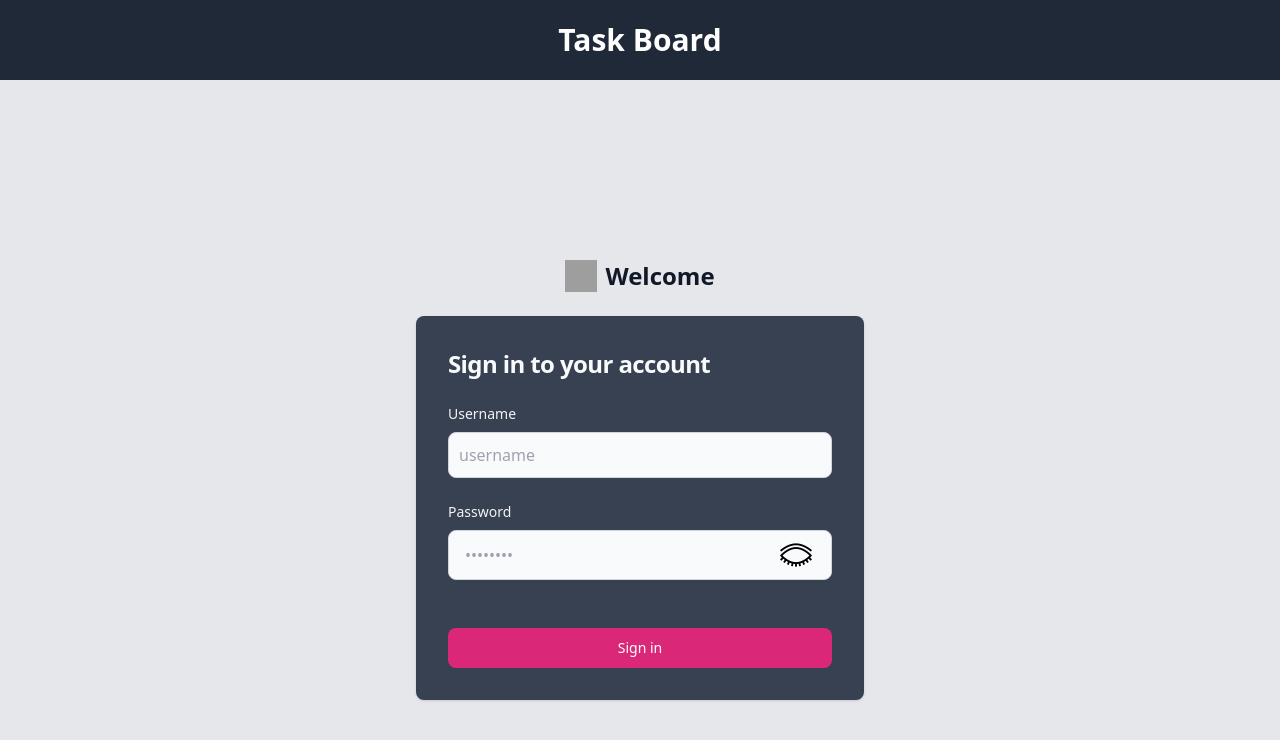
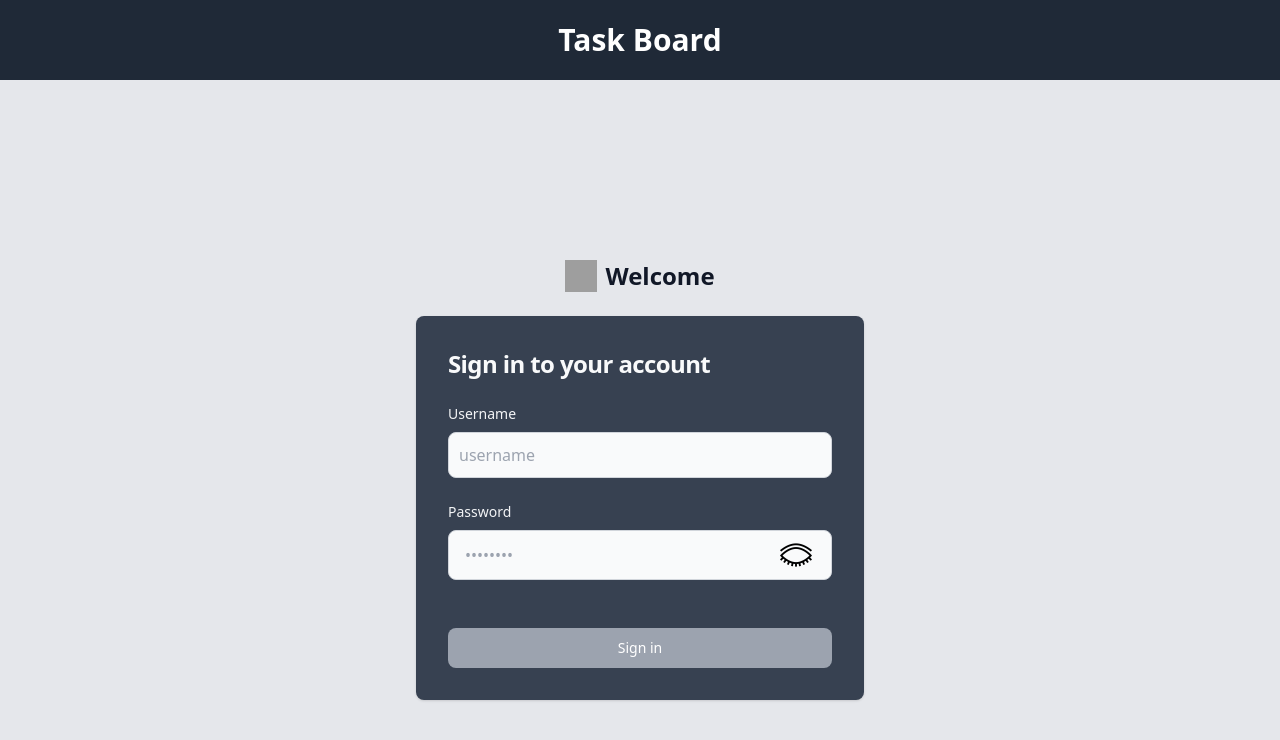
Before and after one commit to GodeFvt/US-1-IT-Bangmod-Kradan-Kanban2, a Vue app in the folder frontend/: page /login in a window 1280 px wide. Shown: the top 740 px of the page. Built offline with nearby package versions, Linux system fonts and the light colour scheme; grey boxes are pictures that could not be loaded.

Commit message:
validate + edit login function

```diff
--- a/frontend/src/views/Login.vue
+++ b/frontend/src/views/Login.vue
@@ -1,11 +1,14 @@
 <script setup>
 import { loginAccount } from "../lib/fetchUtill.js";
-import { onMounted, onUnmounted, ref, computed } from "vue";
+import { ref, computed } from "vue";
 import { useRouter, useRoute } from "vue-router";
 // const pathIcon = ref("../../public/sleep.png");
 const toggleIcon = ref(false);
 const username = ref("");
 const password = ref("");
+const showMessage = ref(false);
+const router = useRouter();
+const route = useRoute();
 const pathIcon = computed(() => {
   if (toggleIcon.value) {
     return "../../public/open.png";
@@ -21,24 +24,30 @@ const typePassword = computed(() => {
     return "password";
   }
 });
+const isNotValid = computed(() => {
+  return username.value.length === 0 || password.value.length === 0;
+});
+
 const messageShow = ref("");
 async function signInOnClick(usernameParamiter, passwordParamiter) {
   console.log(usernameParamiter);
   console.log(passwordParamiter);
+
   let res;
-  if (username.length > 0 && password.length > 0) {
-    res = await loginAccount(username, password);
+  if (usernameParamiter.length > 0 && passwordParamiter.length > 0) {
+    res = await loginAccount(usernameParamiter, passwordParamiter);
+    if (res === 200)
+  {
+    router.push({ name: "task"});
+  } else if (res === 400 || res === 401) {
+    showMessage.value = true;
+    messageShow.value = "Username or Password is incorrect..";
   } else {
-     res = await validateInput(username, password);
+    showMessage.value = true;
+    messageShow.value = "There is a problem.Please try again.";
+  }
   }
 
-  if (res === 200) {
-    console.log("do nothing");
-  } else if (res === 400 || res === 401) {
-    messageShow.value = "Username or Password is incorrect..";
-  } else {
-    messageShow.value = "There is a problem.Please try again.";
-  }
 }
 </script>
 
@@ -69,6 +78,7 @@ async function signInOnClick(usernameParamiter, passwordParamiter) {
               type="text"
               class="itbkk-username bg-gray-50 border border-gray-300 text-gray-900 rounded-lg focus:outline-none focus:ring focus:ring-pink-500 focus:border-gray-100 block w-full p-2.5"
               placeholder="username"
+              maxlength="50"
               v-model="username"
             />
           </div>
@@ -80,7 +90,9 @@ async function signInOnClick(usernameParamiter, passwordParamiter) {
               <input
                 :type="typePassword"
                 placeholder="••••••••"
-                class="itbkk-password py-3 ps-4 pe-10 text-gray-900 rounded-lg bg-gray-50 border border-gray-300 focus:outline-none focus:ring focus:ring-pink-500 focus:border-gray-100 block w-full p-2.5"
+                maxlength="14"
+                v-model="password"
+                class="itbkk-password py-3 ps-4 pe-10 text-gray-900 rounded-lg bg-gray-50 border border-gray-300 focus:outline-none focus:ring focus:ring-pink-500 focus:border-gray-100 block w-full p-2.5 "
               />
               <button
                 @mousedown="toggleIcon = true"
@@ -111,10 +123,14 @@ async function signInOnClick(usernameParamiter, passwordParamiter) {
             <!-- <a href="#" class="text-sm font-medium text-primary-600 hover:underline text-white">Forgot password?</a> -->
           </div>
 
-          <button
+          <button :disabled="isNotValid"
             @click="signInOnClick(username, password)"
             type="submit"
-            class="itbkk-button-signin w-full text-white bg-pink-600 hover:bg-pink-700 focus:ring-4 focus:outline-none focus:ring-pink-300 font-medium rounded-lg text-sm px-5 py-2.5 text-center"
+            :class="{
+              'bg-pink-600 hover:bg-pink-700 focus:ring-pink-300': !isNotValid,
+              'bg-gray-400 cursor-not-allowed': isNotValid
+            }"
+            class="itbkk-button-signin w-full text-white font-medium rounded-lg text-sm px-5 py-2.5 text-center focus:outline-none"
           >
             Sign in
           </button>
```
Also changed, not shown: frontend/src/lib/fetchUtill.js.
